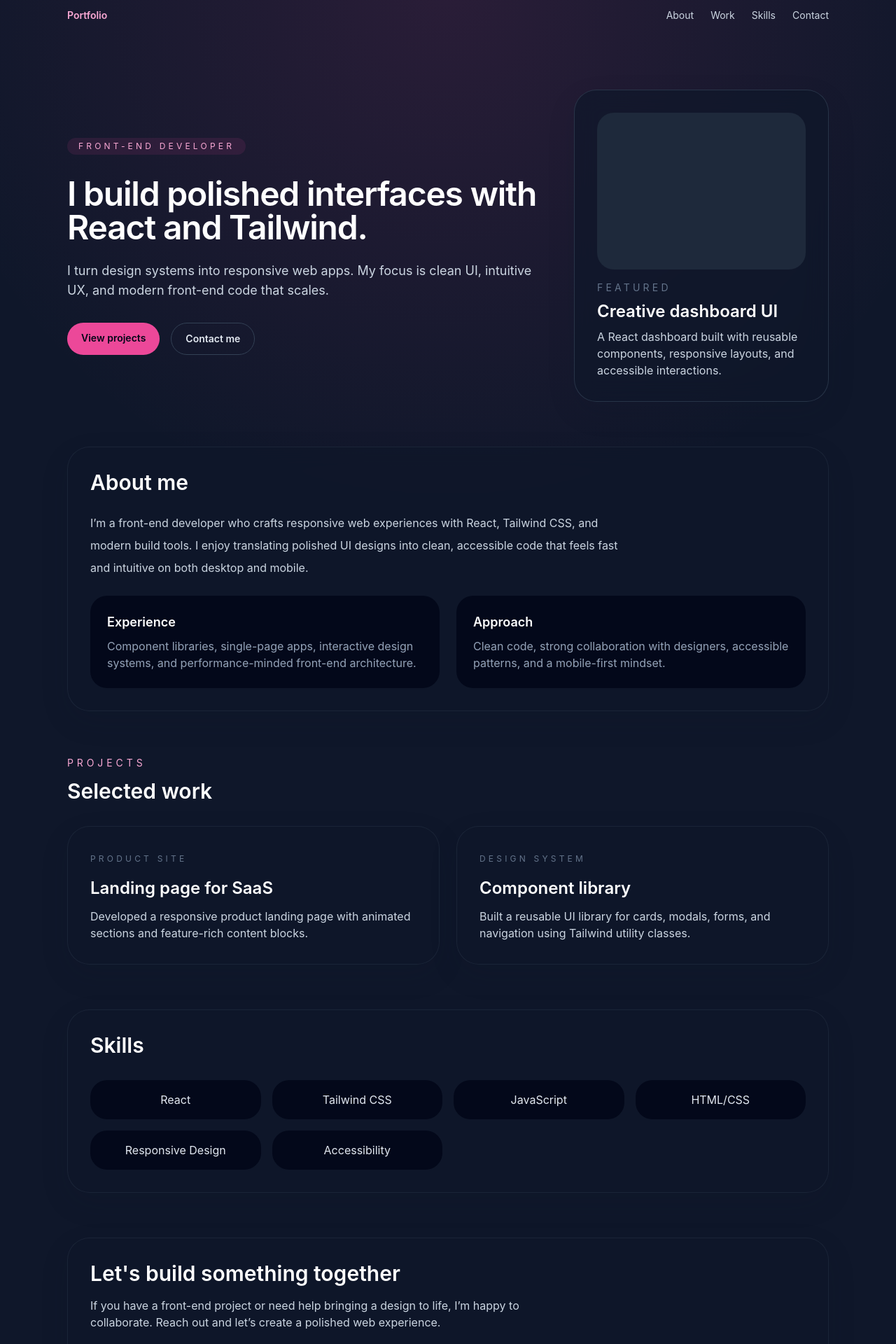
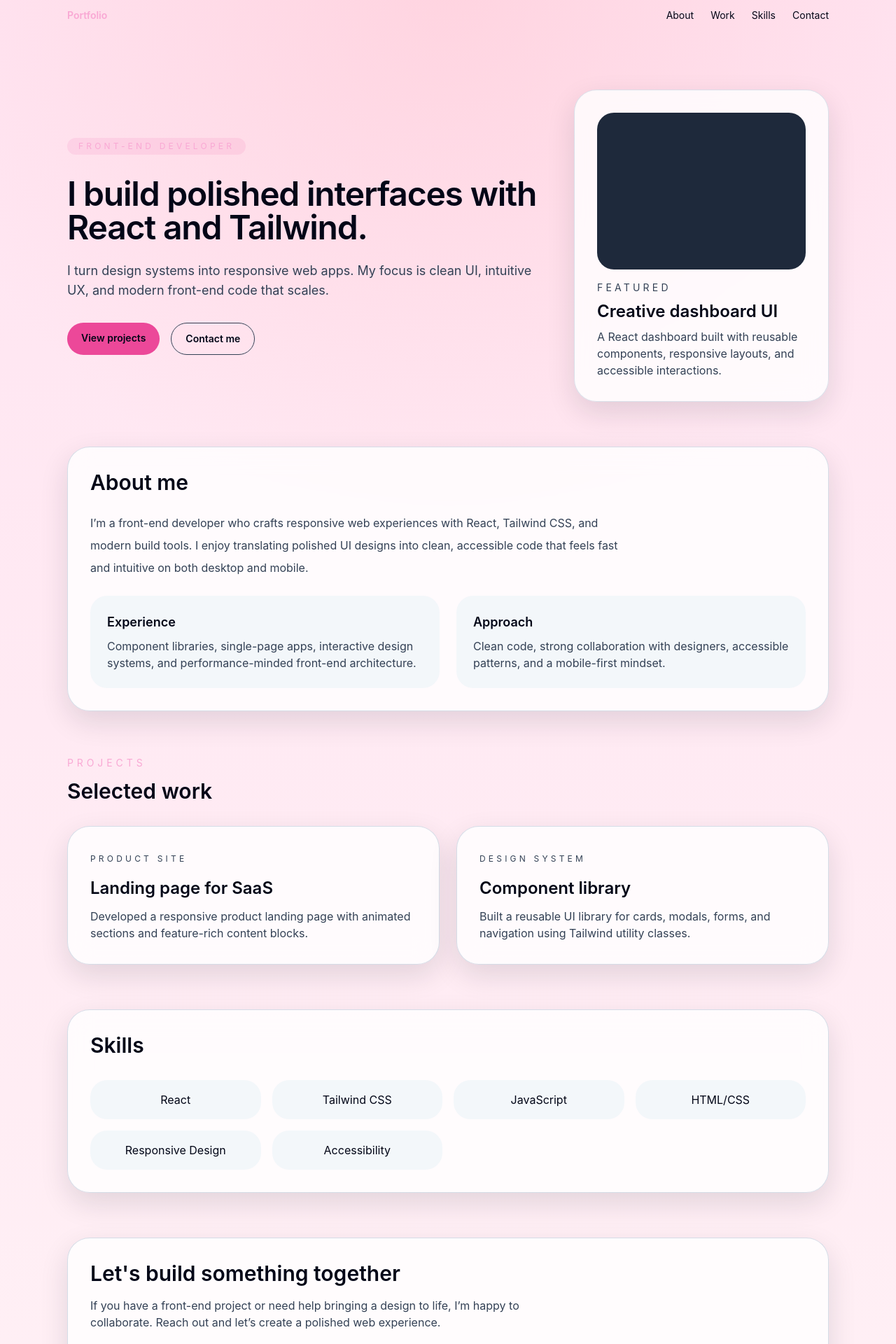
Before and after one commit to ayethiria2-sys/portfolio-website, a React (Vite) app: page / in a window 1280 px wide. Shown: the part 20-1940 px from the top of the page at 70% size. Built offline with nearby package versions, Linux system fonts and the light colour scheme.

Commit message:
change background color to baby pink

```diff
--- a/src/App.jsx
+++ b/src/App.jsx
@@ -1,14 +1,14 @@
 function App() {
   return (
-    <div className="min-h-screen bg-[radial-gradient(circle_at_top,_rgba(236,72,153,0.12),_transparent_35%),_linear-gradient(180deg,_rgb(15_23_42)_0%,_rgb(15_23_42)_100%)] text-slate-100">
+    <div className="min-h-screen bg-[radial-gradient(circle_at_top,_rgba(255,182,193,0.35),_transparent_35%),_linear-gradient(180deg,_rgb(255_228_241)_0%,_rgb(255_240_245)_100%)] text-slate-950">
       <header className="mx-auto max-w-6xl px-6 py-8 sm:px-8">
-        <nav className="flex items-center justify-between text-sm text-slate-300">
+        <nav className="flex items-center justify-between text-sm text-slate-950">
           <span className="font-semibold text-pink-300">Portfolio</span>
           <div className="flex gap-6">
-            <a href="#about" className="hover:text-white">About</a>
-            <a href="#work" className="hover:text-white">Work</a>
-            <a href="#skills" className="hover:text-white">Skills</a>
-            <a href="#contact" className="hover:text-white">Contact</a>
+            <a href="#about" className="hover:text-slate-950">About</a>
+            <a href="#work" className="hover:text-slate-950">Work</a>
+            <a href="#skills" className="hover:text-slate-950">Skills</a>
+            <a href="#contact" className="hover:text-slate-950">Contact</a>
           </div>
         </nav>
       </header>
@@ -20,10 +20,10 @@ function App() {
               Front-end developer
             </div>
             <div className="space-y-6">
-              <h1 className="text-4xl font-semibold tracking-tight text-white sm:text-5xl">
+              <h1 className="text-4xl font-semibold tracking-tight text-slate-950 sm:text-5xl">
                 I build polished interfaces with React and Tailwind.
               </h1>
-              <p className="max-w-2xl text-slate-300 sm:text-lg">
+              <p className="max-w-2xl text-slate-700 sm:text-lg">
                 I turn design systems into responsive web apps. My focus is clean UI, intuitive UX, and modern front-end code that scales.
               </p>
             </div>
@@ -31,36 +31,36 @@ function App() {
               <a href="#work" className="rounded-full bg-pink-500 px-5 py-3 text-sm font-semibold text-slate-950 transition hover:bg-pink-400">
                 View projects
               </a>
-              <a href="#contact" className="rounded-full border border-slate-700 px-5 py-3 text-sm font-semibold text-slate-200 transition hover:border-slate-500">
+              <a href="#contact" className="rounded-full border border-slate-700 px-5 py-3 text-sm font-semibold text-slate-950 transition hover:border-slate-500">
                 Contact me
               </a>
             </div>
           </div>
-          <div className="rounded-[2rem] border border-slate-700/70 bg-slate-900/70 p-8 shadow-soft backdrop-blur-lg">
+          <div className="rounded-[2rem] border border-slate-300/70 bg-white/80 p-8 shadow-soft backdrop-blur-lg">
             <div className="space-y-4">
               <div className="h-56 rounded-[1.5rem] bg-slate-800" />
               <div className="space-y-2">
-                <p className="text-sm uppercase tracking-[0.3em] text-slate-500">Featured</p>
-                <h2 className="text-2xl font-semibold text-white">Creative dashboard UI</h2>
-                <p className="text-slate-300">A React dashboard built with reusable components, responsive layouts, and accessible interactions.</p>
+                <p className="text-sm uppercase tracking-[0.3em] text-slate-700">Featured</p>
+                <h2 className="text-2xl font-semibold text-slate-950">Creative dashboard UI</h2>
+                <p className="text-slate-700">A React dashboard built with reusable components, responsive layouts, and accessible interactions.</p>
               </div>
             </div>
           </div>
         </section>
 
-        <section id="about" className="space-y-6 rounded-[2rem] border border-slate-800/80 bg-slate-900/70 p-8 shadow-soft backdrop-blur-lg">
-          <h2 className="text-3xl font-semibold text-white">About me</h2>
-          <p className="max-w-3xl text-slate-300 leading-8">
+        <section id="about" className="space-y-6 rounded-[2rem] border border-slate-300/80 bg-white/80 p-8 shadow-soft backdrop-blur-lg">
+          <h2 className="text-3xl font-semibold text-slate-950">About me</h2>
+          <p className="max-w-3xl text-slate-700 leading-8">
             I’m a front-end developer who crafts responsive web experiences with React, Tailwind CSS, and modern build tools. I enjoy translating polished UI designs into clean, accessible code that feels fast and intuitive on both desktop and mobile.
           </p>
           <div className="grid gap-6 sm:grid-cols-2">
-            <div className="rounded-3xl bg-slate-950/80 p-6">
-              <p className="text-lg font-semibold text-white">Experience</p>
-              <p className="mt-2 text-slate-400">Component libraries, single-page apps, interactive design systems, and performance-minded front-end architecture.</p>
+            <div className="rounded-3xl bg-slate-100/80 p-6">
+              <p className="text-lg font-semibold text-slate-950">Experience</p>
+              <p className="mt-2 text-slate-700">Component libraries, single-page apps, interactive design systems, and performance-minded front-end architecture.</p>
             </div>
-            <div className="rounded-3xl bg-slate-950/80 p-6">
-              <p className="text-lg font-semibold text-white">Approach</p>
-              <p className="mt-2 text-slate-400">Clean code, strong collaboration with designers, accessible patterns, and a mobile-first mindset.</p>
+            <div className="rounded-3xl bg-slate-100/80 p-6">
+              <p className="text-lg font-semibold text-slate-950">Approach</p>
+              <p className="mt-2 text-slate-700">Clean code, strong collaboration with designers, accessible patterns, and a mobile-first mindset.</p>
             </div>
           </div>
         </section>
@@ -69,37 +69,37 @@ function App() {
           <div className="flex items-center justify-between gap-4">
             <div>
               <p className="text-sm uppercase tracking-[0.35em] text-pink-300">Projects</p>
-              <h2 className="mt-3 text-3xl font-semibold text-white">Selected work</h2>
+              <h2 className="mt-3 text-3xl font-semibold text-slate-950">Selected work</h2>
             </div>
           </div>
           <div className="grid gap-6 lg:grid-cols-2">
-            <article className="rounded-[2rem] border border-slate-800/80 bg-slate-900/70 p-8 shadow-soft backdrop-blur-lg transition hover:-translate-y-1 hover:border-pink-500/40">
-              <span className="text-xs uppercase tracking-[0.35em] text-slate-500">Product site</span>
-              <h3 className="mt-4 text-2xl font-semibold text-white">Landing page for SaaS</h3>
-              <p className="mt-3 text-slate-300">Developed a responsive product landing page with animated sections and feature-rich content blocks.</p>
+            <article className="rounded-[2rem] border border-slate-300/80 bg-white/80 p-8 shadow-soft backdrop-blur-lg transition hover:-translate-y-1 hover:border-pink-500/40">
+              <span className="text-xs uppercase tracking-[0.35em] text-slate-700">Product site</span>
+              <h3 className="mt-4 text-2xl font-semibold text-slate-950">Landing page for SaaS</h3>
+              <p className="mt-3 text-slate-700">Developed a responsive product landing page with animated sections and feature-rich content blocks.</p>
             </article>
-            <article className="rounded-[2rem] border border-slate-800/80 bg-slate-900/70 p-8 shadow-soft backdrop-blur-lg transition hover:-translate-y-1 hover:border-pink-500/40">
-              <span className="text-xs uppercase tracking-[0.35em] text-slate-500">Design system</span>
-              <h3 className="mt-4 text-2xl font-semibold text-white">Component library</h3>
-              <p className="mt-3 text-slate-300">Built a reusable UI library for cards, modals, forms, and navigation using Tailwind utility classes.</p>
+            <article className="rounded-[2rem] border border-slate-300/80 bg-white/80 p-8 shadow-soft backdrop-blur-lg transition hover:-translate-y-1 hover:border-pink-500/40">
+              <span className="text-xs uppercase tracking-[0.35em] text-slate-700">Design system</span>
+              <h3 className="mt-4 text-2xl font-semibold text-slate-950">Component library</h3>
+              <p className="mt-3 text-slate-700">Built a reusable UI library for cards, modals, forms, and navigation using Tailwind utility classes.</p>
             </article>
           </div>
         </section>
 
-        <section id="skills" className="rounded-[2rem] border border-slate-800/80 bg-slate-900/70 p-8 shadow-soft backdrop-blur-lg">
-          <h2 className="text-3xl font-semibold text-white">Skills</h2>
+        <section id="skills" className="rounded-[2rem] border border-slate-300/80 bg-white/80 p-8 shadow-soft backdrop-blur-lg">
+          <h2 className="text-3xl font-semibold text-slate-950">Skills</h2>
           <div className="mt-8 grid gap-4 sm:grid-cols-2 lg:grid-cols-4">
             {['React', 'Tailwind CSS', 'JavaScript', 'HTML/CSS', 'Responsive Design', 'Accessibility'].map(skill => (
-              <div key={skill} className="rounded-3xl bg-slate-950/80 px-5 py-4 text-center text-slate-200">
+              <div key={skill} className="rounded-3xl bg-slate-100/80 px-5 py-4 text-center text-slate-950">
                 {skill}
               </div>
             ))}
           </div>
         </section>
 
-        <section id="contact" className="mt-16 rounded-[2rem] border border-slate-800/80 bg-slate-900/70 p-8 shadow-soft backdrop-blur-lg">
-          <h2 className="text-3xl font-semibold text-white">Let's build something together</h2>
-          <p className="mt-4 max-w-2xl text-slate-300">If you have a front-end project or need help bringing a design to life, I’m happy to collaborate. Reach out and let’s create a polished web experience.</p>
+        <section id="contact" className="mt-16 rounded-[2rem] border border-slate-300/80 bg-white/80 p-8 shadow-soft backdrop-blur-lg">
+          <h2 className="text-3xl font-semibold text-slate-950">Let's build something together</h2>
+          <p className="mt-4 max-w-2xl text-slate-700">If you have a front-end project or need help bringing a design to life, I’m happy to collaborate. Reach out and let’s create a polished web experience.</p>
           <a href="mailto:hello@example.com" className="mt-8 inline-flex rounded-full bg-pink-500 px-6 py-3 text-sm font-semibold text-slate-950 transition hover:bg-pink-400">
             hello@example.com
           </a>
--- a/src/index.css
+++ b/src/index.css
@@ -13,7 +13,8 @@ html {
 body {
   min-height: 100vh;
   font-family: Inter, ui-sans-serif, system-ui, -apple-system, BlinkMacSystemFont, 'Segoe UI', sans-serif;
-  background-color: #0f172a;
+  background-color: #ffe4ec;
+  color: #111111;
 }
 
 * {
```
